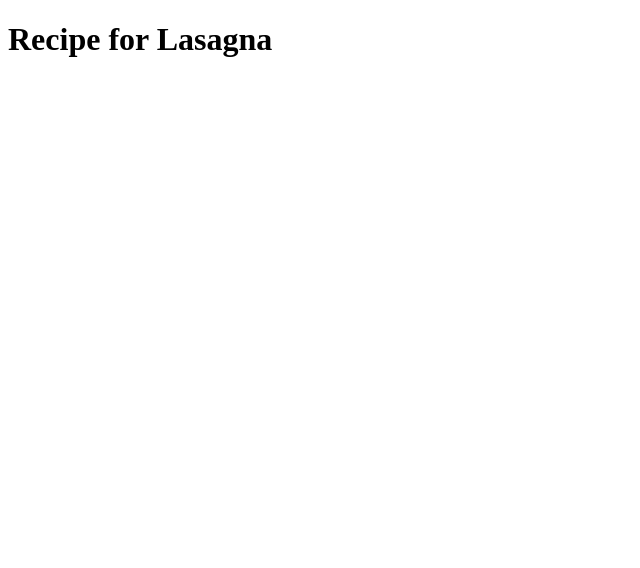
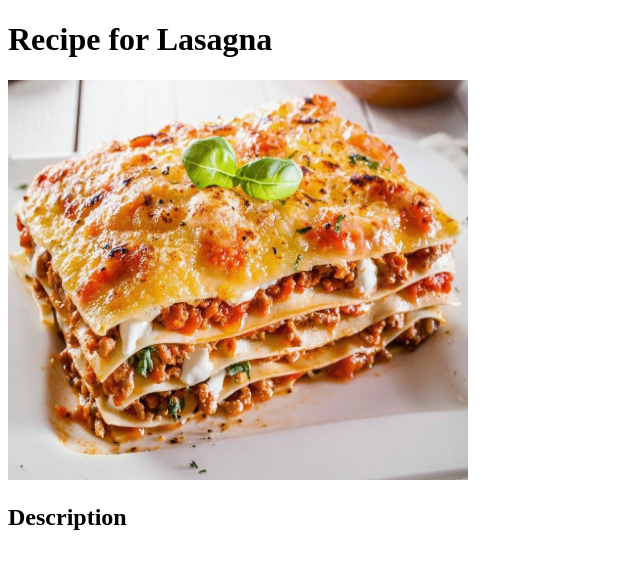
Before and after one commit to Bleu24/odin-recipes, a plain HTML site: page recipes/lasagna.html in a window 1280 px wide. Shown: the whole page, without its empty margins (0-640 px from the left). Drawn offline with Linux system fonts and the light colour scheme.

Commit message:
add jpg image of lasagna and add description header

```diff
--- a/recipes/lasagna.html
+++ b/recipes/lasagna.html
@@ -6,5 +6,7 @@
     </head>
     <body>
         <h1>Recipe for Lasagna</h1>
+        <img src="../images/lasagna.jpg" alt="A cooked lasagna" height="400" width="460">
+        <h2>Description</h2>
     </body>
 </html>
```
